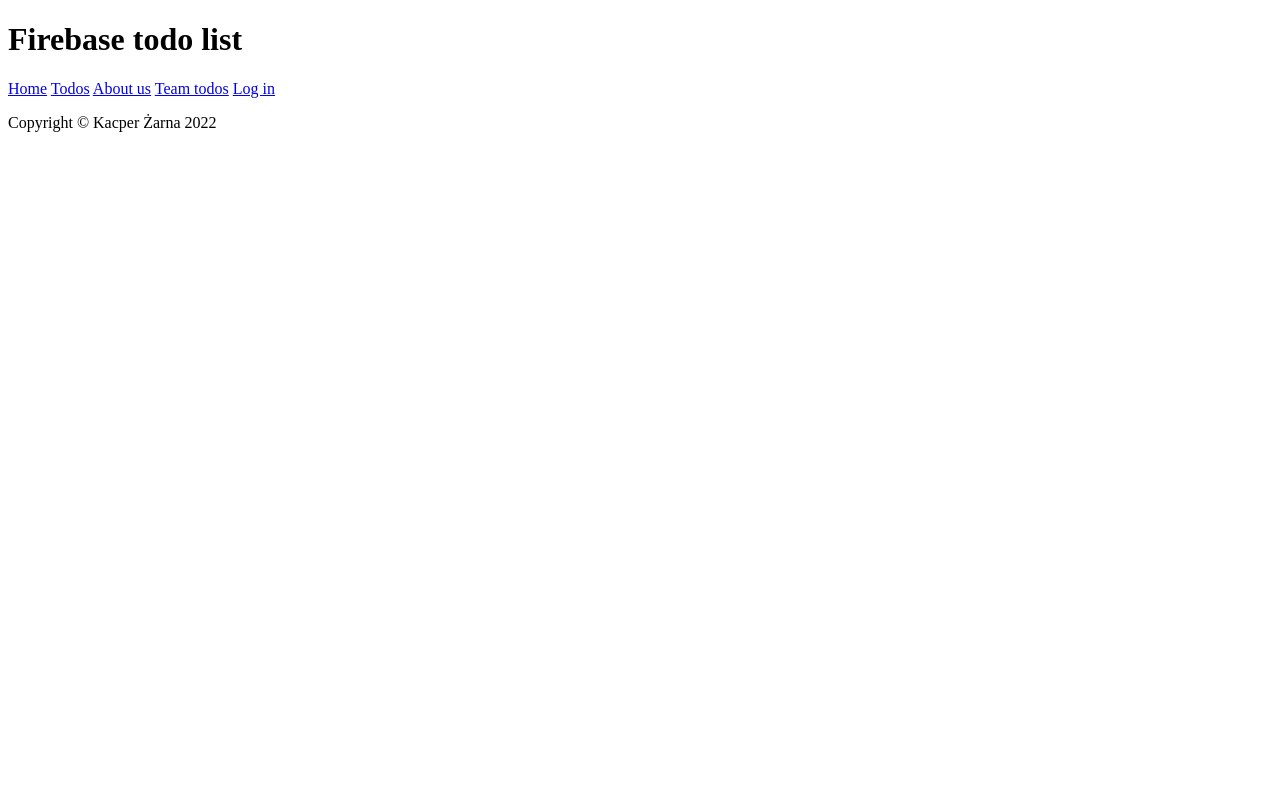
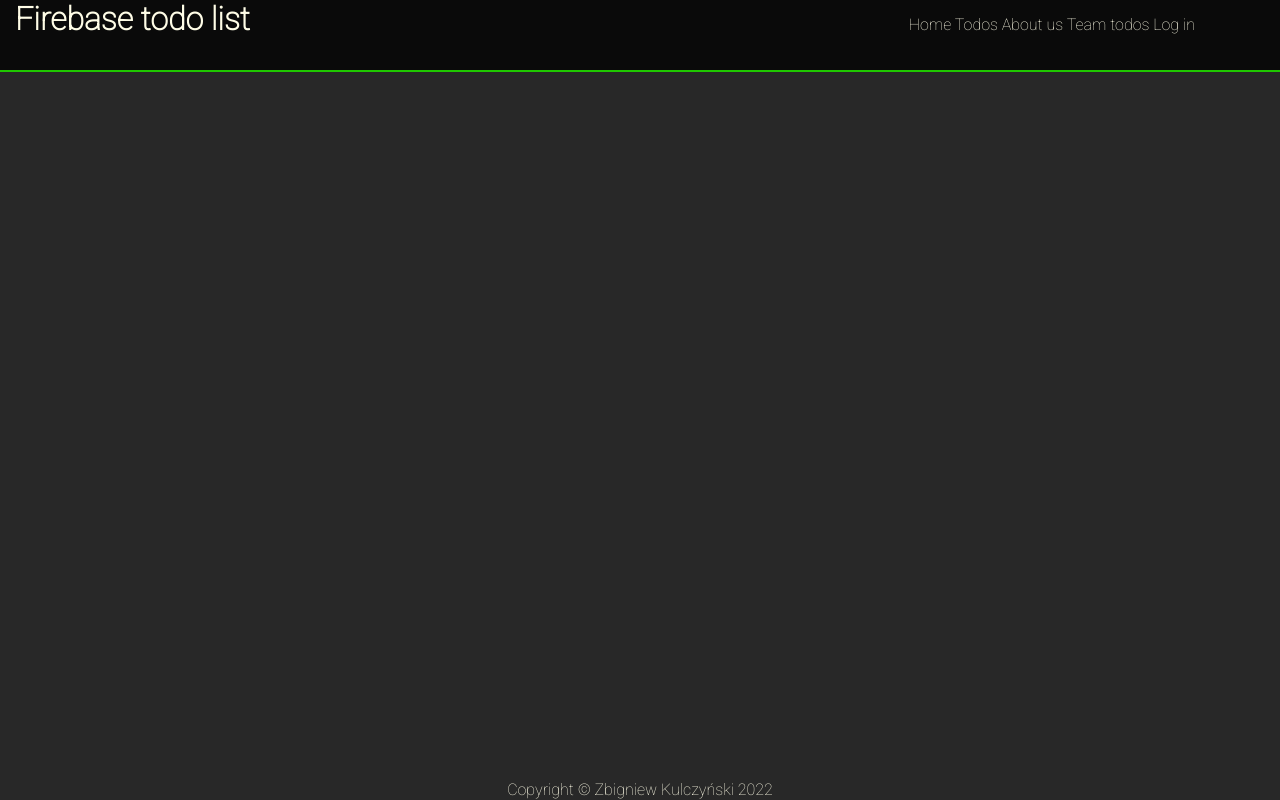
Before and after one commit to ZbigniewKulczynski1984/Project_26-9-22, a plain HTML site: page index.html in a window 1280 px wide. Drawn offline with Linux system fonts and the light colour scheme.

Commit message:
style added to styles.css

```diff
--- a/index.html
+++ b/index.html
@@ -27,7 +27,7 @@
       </header>
       <section class="content"></section>
       <footer>
-        <p>Copyright &copy; Kacper Żarna 2022</p>
+        <p>Copyright &copy; Zbigniew Kulczyński 2022</p>
       </footer>
     </div>
   </body>
--- a/styles.css
+++ b/styles.css
@@ -0,0 +1,51 @@
+* {
+    margin: 0;
+    padding: 0;
+  }
+  html {
+    font-family: "Roboto", sans-serif;
+    color: #FFFDE7;
+  }
+  body {
+    background-color: #282828;
+  }
+  .main-header {
+    background-color: #0A0A0A;
+    border-bottom: 2px solid #1FC700;
+    min-height: 70px;
+  }
+  .main-header h1 {
+    display: inline;
+    margin: 15px;
+    margin-top: 50%;
+    margin-bottom: 50%;
+  }
+  .main-nav {
+    display: inline;
+    margin-left: 50%;
+  }
+  a:link,
+  a:visited {
+    color: #FFFDE7;
+    text-decoration: none;
+  }
+  .main-nav a:hover {
+    background-color: #1FC700;
+  }
+  footer {
+    position: absolute;
+    bottom: 0;
+    height: 20px;
+    margin: 0 auto;
+    width: 100%;
+    text-align: center;
+  }
+  .content {
+    max-width: 1000px;
+    margin-left: auto;
+    margin-right: auto;
+    text-align: center;
+  }
+  fieldset {
+    border: none;
+  }
```
